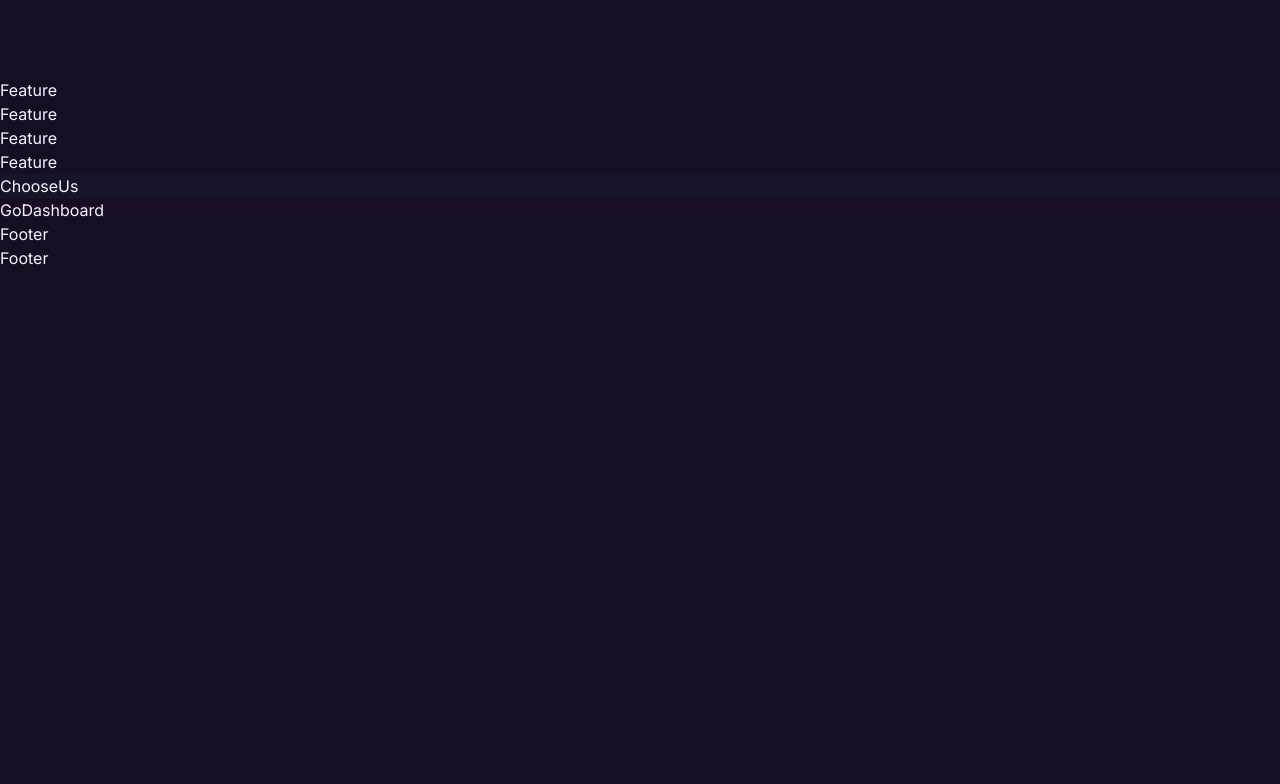
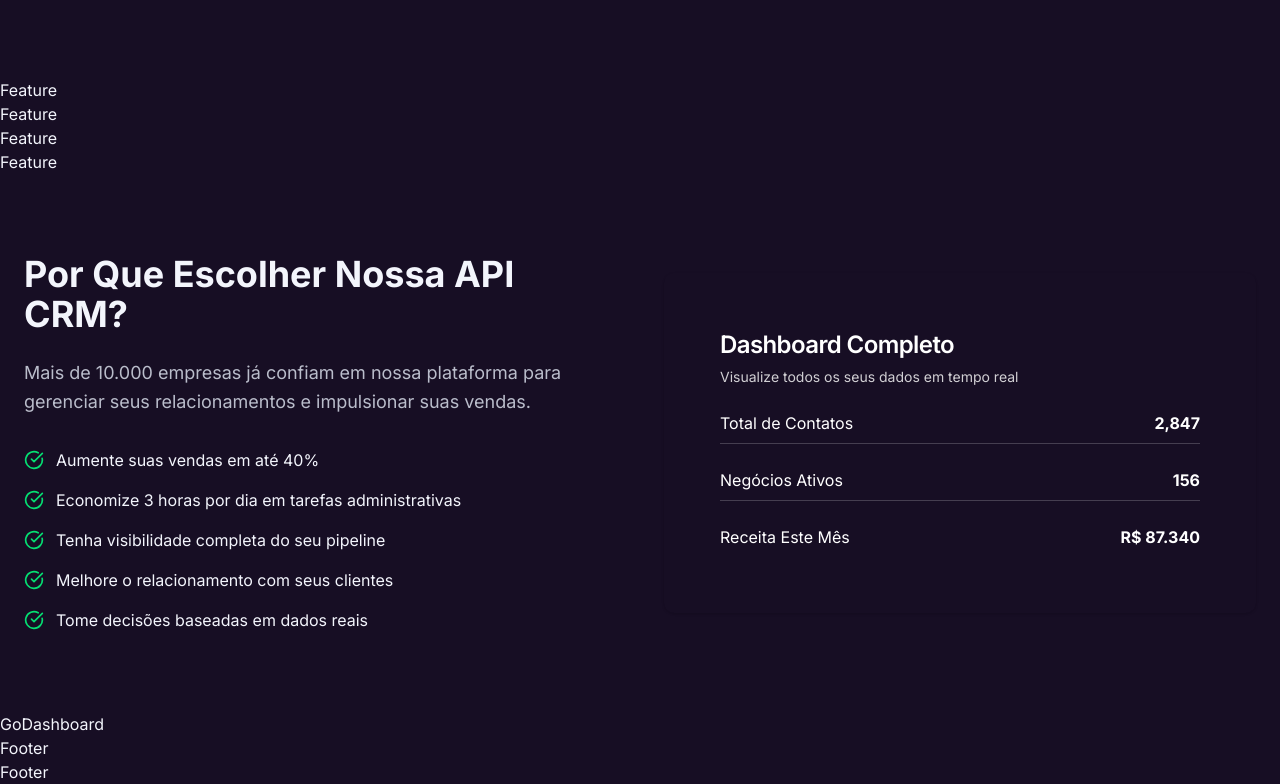
Before and after one commit to Grupo-02-Turma-Java-82/ConnectUs_CRM_Page, a React (Vite) app: page / in a window 1280 px wide. Shown: the part 559-1343 px from the top of the page. Before the commit the page ends 829 px from the top, so only its background shows below. Built offline with nearby package versions, Linux system fonts and the light colour scheme.

Commit message:
Implementação da ChooseUs

```diff
--- a/src/components/ChooseUs.tsx
+++ b/src/components/ChooseUs.tsx
@@ -1,5 +1,75 @@
-import React from "react";
+export function ChooseUs() {
+  return (
+    <section className="py-20 px-6">
+      <div className="container mx-auto">
+        <div className="grid lg:grid-cols-2 gap-12 items-center">
+          {/* Texto com benefícios */}
+          <div>
+            <h2 className="text-4xl font-bold text-foreground mb-6">
+              Por Que Escolher Nossa API CRM?
+            </h2>
+            <p className="text-lg text-muted-foreground mb-8 leading-relaxed">
+              Mais de 10.000 empresas já confiam em nossa plataforma para gerenciar seus relacionamentos e impulsionar suas vendas.
+            </p>
+            <div className="space-y-4">
+              {[
+                "Aumente suas vendas em até 40%",
+                "Economize 3 horas por dia em tarefas administrativas",
+                "Tenha visibilidade completa do seu pipeline",
+                "Melhore o relacionamento com seus clientes",
+                "Tome decisões baseadas em dados reais"
+              ].map((item, index) => (
+                <div key={index} className="flex items-center gap-3">
+                  <svg
+                    xmlns="http://www.w3.org/2000/svg"
+                    width="24"
+                    height="24"
+                    viewBox="0 0 24 24"
+                    fill="none"
+                    stroke="currentColor"
+                    strokeWidth="2"
+                    strokeLinecap="round"
+                    strokeLinejoin="round"
+                    className="lucide lucide-circle-check-big h-5 w-5 text-green-400 flex-shrink-0"
+                  >
+                    <path d="M21.801 10A10 10 0 1 1 17 3.335" />
+                    <path d="m9 11 3 3L22 4" />
+                  </svg>
+                  <span className="text-foreground">{item}</span>
+                </div>
+              ))}
+            </div>
+          </div>
 
-export function ChooseUs() {
-  return <div className="bg-primary/5">ChooseUs</div>;
+          {/* Card de dashboard */}
+          <div className="relative">
+            <div className="rounded-lg shadow-sm bg-gradient-top-right p-8 text-white border-0">
+              <div className="flex flex-col space-y-1.5 p-6 pb-4">
+                <h3 className="font-semibold tracking-tight text-2xl text-white">
+                  Dashboard Completo
+                </h3>
+                <p className="text-sm text-white/80">
+                  Visualize todos os seus dados em tempo real
+                </p>
+              </div>
+              <div className="p-6 pt-0 space-y-4">
+                <div className="flex justify-between items-center py-2 border-b border-white/20">
+                  <span>Total de Contatos</span>
+                  <span className="font-bold">2,847</span>
+                </div>
+                <div className="flex justify-between items-center py-2 border-b border-white/20">
+                  <span>Negócios Ativos</span>
+                  <span className="font-bold">156</span>
+                </div>
+                <div className="flex justify-between items-center py-2">
+                  <span>Receita Este Mês</span>
+                  <span className="font-bold">R$ 87.340</span>
+                </div>
+              </div>
+            </div>
+          </div>
+        </div>
+      </div>
+    </section>);
+
 }
```
